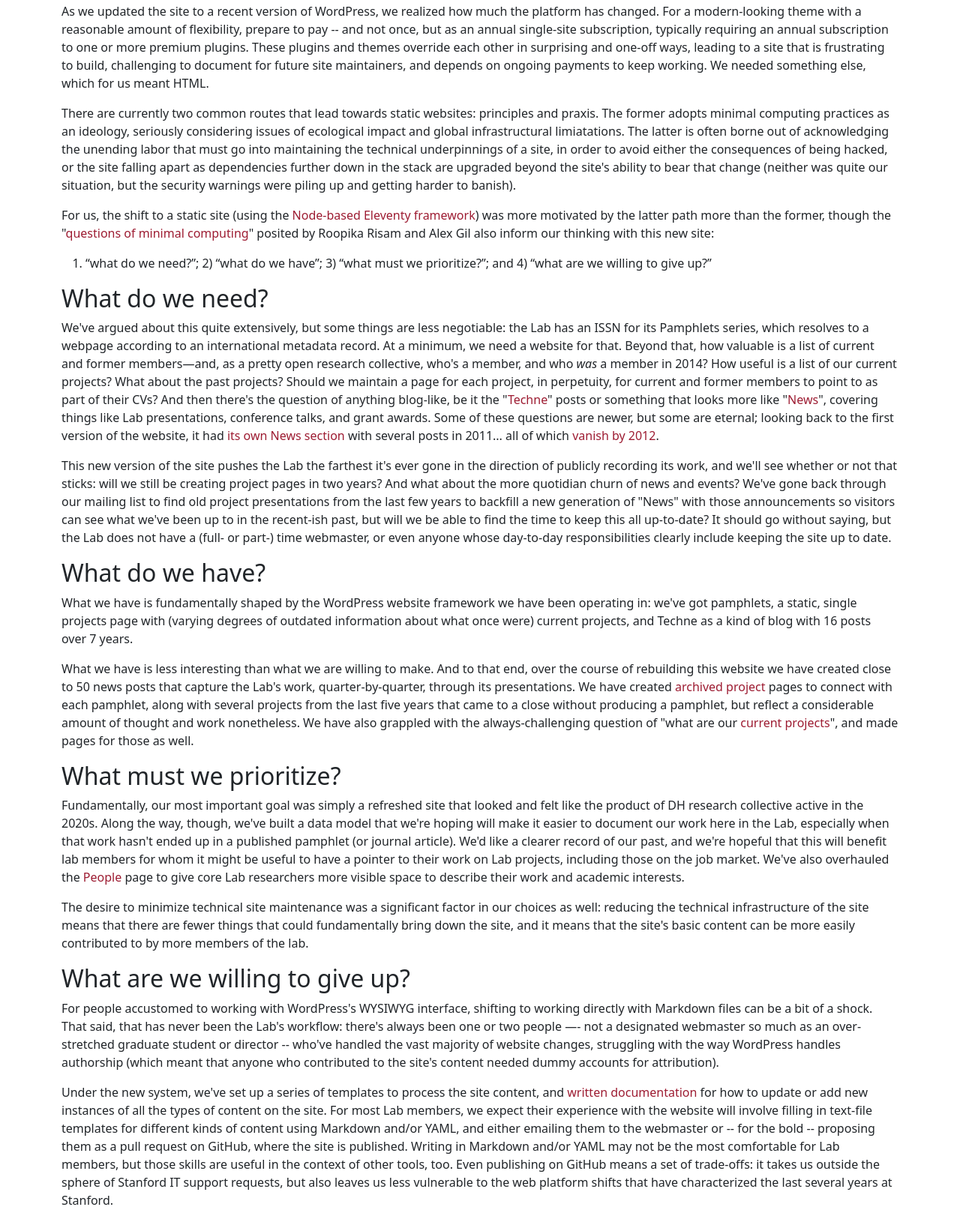
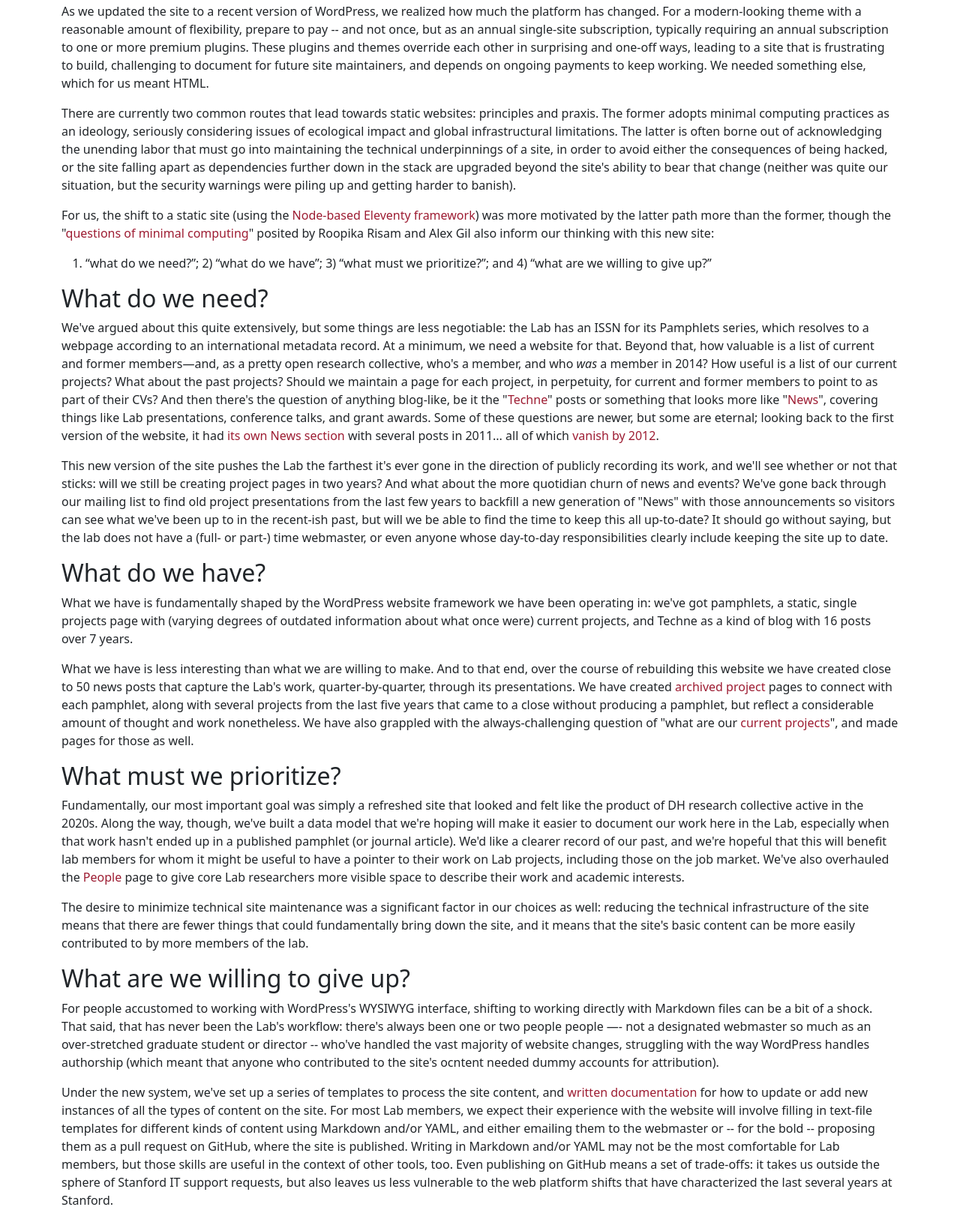
Before and after one commit to literarylab/literarylab.github.io, an Eleventy site: page src/techne/2023-04-13-new-litlab-website.md in a window 1280 px wide. Shown: the part 450-2076 px from the top of the page at 75% size. Built offline with nearby package versions, Linux system fonts and the light colour scheme; Eleventy itself is replaced by a stand-in of ours; files that its build step writes are made by us from their sources; a script that the page names is missing; files whose address does not match are found by name; what eleventy-plugin-bibtex would draw is missing.

Commit message:
Formatting tweaks

```diff
--- a/src/techne/2023-04-13-new-litlab-website.md
+++ b/src/techne/2023-04-13-new-litlab-website.md
@@ -13,7 +13,7 @@
 
 As we updated the site to a recent version of WordPress, we realized how much the platform has changed. For a modern-looking theme with a reasonable amount of flexibility, prepare to pay -- and not once, but as an annual single-site subscription, typically requiring an annual subscription to one or more premium plugins. These plugins and themes override each other in surprising and one-off ways, leading to a site that is frustrating to build, challenging to document for future site maintainers, and depends on ongoing payments to keep working. We needed something else, which for us meant HTML.
 
-There are currently two common routes that lead towards static websites: principles and praxis. The former adopts minimal computing practices as an ideology, seriously considering issues of ecological impact and global infrastructural limiatations. The latter is often borne out of acknowledging the unending labor that must go into maintaining the technical underpinnings of a site, in order to avoid either the consequences of being hacked, or the site falling apart as dependencies further down in the stack are upgraded beyond the site's ability to bear that change (neither was quite our situation, but the security warnings were piling up and getting harder to banish).
+There are currently two common routes that lead towards static websites: principles and praxis. The former adopts minimal computing practices as an ideology, seriously considering issues of ecological impact and global infrastructural limitations. The latter is often borne out of acknowledging the unending labor that must go into maintaining the technical underpinnings of a site, in order to avoid either the consequences of being hacked, or the site falling apart as dependencies further down in the stack are upgraded beyond the site's ability to bear that change (neither was quite our situation, but the security warnings were piling up and getting harder to banish).
 
 For us, the shift to a static site (using the [Node-based Eleventy framework](https://www.11ty.dev/)) was more motivated by the latter path more than the former, though the "[questions of minimal computing](http://www.digitalhumanities.org/dhq/vol/16/2/000646/000646.html)" posited by Roopika Risam and Alex Gil also inform our thinking with this new site:
 
@@ -23,7 +23,7 @@
 
 We've argued about this quite extensively, but some things are less negotiable: the Lab has an ISSN for its Pamphlets series, which resolves to a webpage according to an international metadata record. At a minimum, we need a website for that. Beyond that, how valuable is a list of current and former members—and, as a pretty open research collective, who's a member, and who *was* a member in 2014? How useful is a list of our current projects? What about the past projects? Should we maintain a page for each project, in perpetuity, for current and former members to point to as part of their CVs? And then there's the question of anything blog-like, be it the "[Techne](/techne)" posts or something that looks more like "[News](/news)", covering things like Lab presentations, conference talks, and grant awards. Some of these questions are newer, but some are eternal; looking back to the first version of the website, it had [its own News section](https://web.archive.org/web/20110630171551/http://litlab.stanford.edu/?page_id=107) with several posts in 2011... all of which [vanish by 2012](https://web.archive.org/web/20120113180402/https://litlab.stanford.edu/).
 
-This new version of the site pushes the Lab the farthest it's ever gone in the direction of publicly recording its work, and we'll see whether or not that sticks: will we still be creating project pages in two years? And what about the more quotidian churn of news and events? We've gone back through our mailing list to find old project presentations from the last few years to backfill a new generation of "News" with those announcements so visitors can see what we've been up to in the recent-ish past, but will we be able to find the time to keep this all up-to-date? It should go without saying, but the Lab does not have a (full- or part-) time webmaster, or even anyone whose day-to-day responsibilities clearly include keeping the site up to date.
+This new version of the site pushes the Lab the farthest it's ever gone in the direction of publicly recording its work, and we'll see whether or not that sticks: will we still be creating project pages in two years? And what about the more quotidian churn of news and events? We've gone back through our mailing list to find old project presentations from the last few years to backfill a new generation of "News" with those announcements so visitors can see what we've been up to in the recent-ish past, but will we be able to find the time to keep this all up-to-date? It should go without saying, but the lab does not have a (full- or part-) time webmaster, or even anyone whose day-to-day responsibilities clearly include keeping the site up to date.
 
 ## What do we have?
 
@@ -39,7 +39,7 @@
 
 ## What are we willing to give up?
 
-For people accustomed to working with WordPress's WYSIWYG interface, shifting to working directly with Markdown files can be a bit of a shock. That said, that has never been the Lab's workflow: there's always been one or two people —- not a designated webmaster so much as an over-stretched graduate student or director -- who've handled the vast majority of website changes, struggling with the way WordPress handles authorship (which meant that anyone who contributed to the site's content needed dummy accounts for attribution).
+For people accustomed to working with WordPress's WYSIWYG interface, shifting to working directly with Markdown files can be a bit of a shock. That said, that has never been the Lab's workflow: there's always been one or two people people —- not a designated webmaster so much as an over-stretched graduate student or director -- who've handled the vast majority of website changes, struggling with the way WordPress handles authorship (which meant that anyone who contributed to the site's ocntent needed dummy accounts for attribution).
 
 Under the new system, we've set up a series of templates to process the site content, and [written documentation](https://github.com/literarylab/literarylab.github.io#readme) for how to update or add new instances of all the types of content on the site. For most Lab members, we expect their experience with the website will involve filling in text-file templates for different kinds of content using Markdown and/or YAML, and either emailing them to the webmaster or -- for the bold -- proposing them as a pull request on GitHub, where the site is published. Writing in Markdown and/or YAML may not be the most comfortable for Lab members, but those skills are useful in the context of other tools, too. Even publishing on GitHub means a set of trade-offs: it takes us outside the sphere of Stanford IT support requests, but also leaves us less vulnerable to the web platform shifts that have characterized the last several years at Stanford.
 
```
Also changed, not shown: src/news/2023-04-17-operationalizing-canonicity.md (line endings or trailing spaces).
